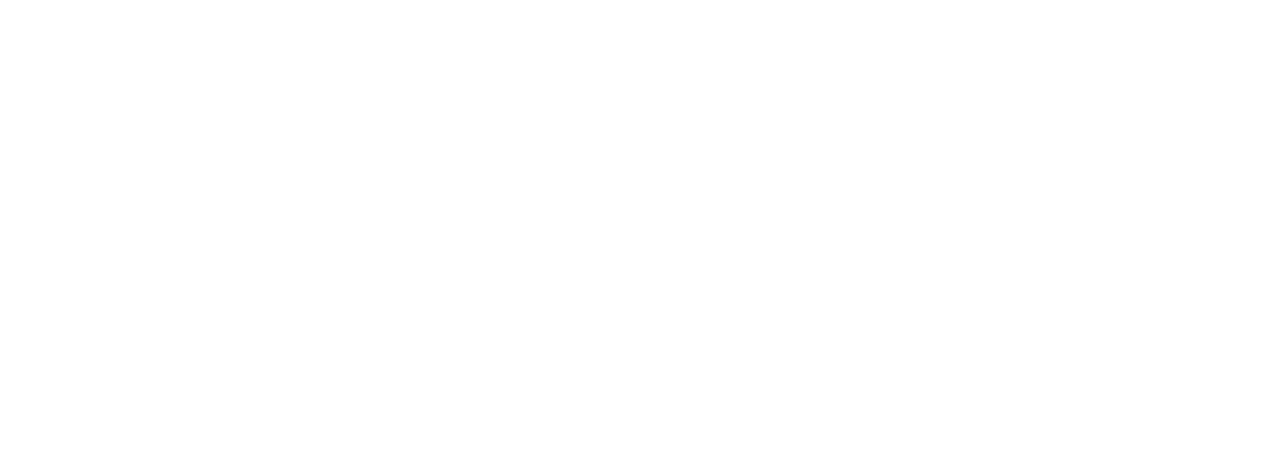
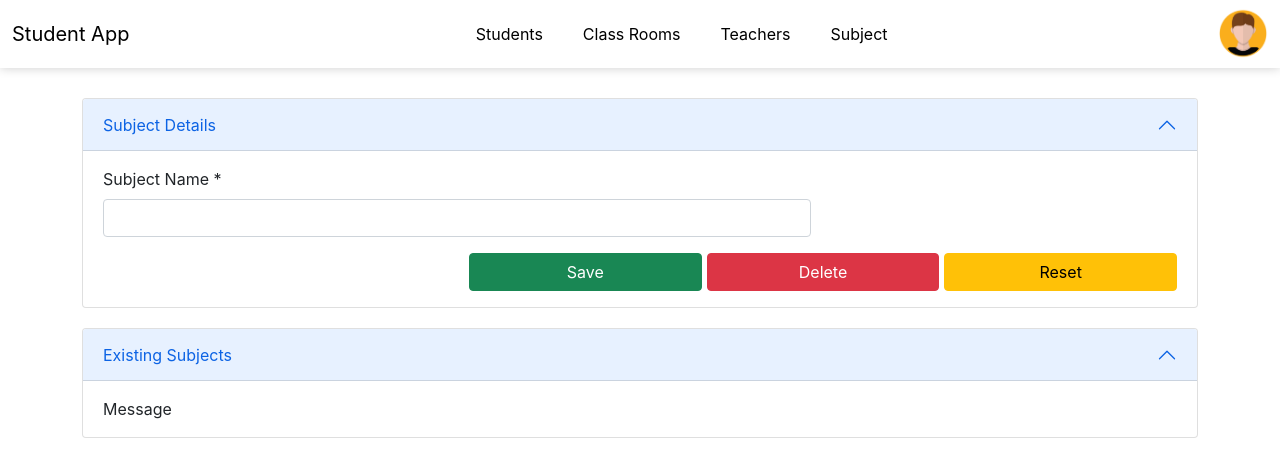
Before and after one commit to Dileepa97/react-student-app, a React (Create React App) app: page /subjects in a window 1280 px wide. Before the commit this address had no page. Shown: the top 474 px of the page. Built offline with nearby package versions, Linux system fonts and the light colour scheme.

Commit message:
Add Subject page and related components

```diff
--- a/src/App.js
+++ b/src/App.js
@@ -4,6 +4,7 @@
 import Student from "./pages/student/Student";
 import ClassRoom from "./pages/classRoom/ClassRoom";
 import Teacher from "./pages/teacher/Teacher";
+import Subject from "./pages/subject/Subject";
 
 function App() {
   return (
@@ -13,6 +14,7 @@
           <Route path="students" element={<Student />} />
           <Route path="class-rooms" element={<ClassRoom />} />
           <Route path="teachers" element={<Teacher />} />
+          <Route path="subjects" element={<Subject />} />
         </Route>
       </Routes>
     </BrowserRouter>
--- a/src/components/layout/MenuBar.js
+++ b/src/components/layout/MenuBar.js
@@ -38,6 +38,12 @@
               <NavItem className="nav-item">Teachers</NavItem>
             </Nav>
           </Link>
+
+          <Link to="/subjects">
+            <Nav navbar>
+              <NavItem className="nav-item">Subject</NavItem>
+            </Nav>
+          </Link>
         </Collapse>
 
         <Nav horizontal="end" navbar>
--- /dev/null
+++ b/src/pages/subject/Subject.js
@@ -0,0 +1,18 @@
+import React from "react";
+import ContentBox from "../../components/common/ContentBox";
+import SubjectDetails from "./components/SubjectDetails";
+import "./Subject.sass";
+
+function Subject() {
+  const SubjectDetailsComponent = () => <SubjectDetails />;
+
+  return (
+    <div className="container">
+      <ContentBox title="Subject Details" child={<SubjectDetailsComponent />} />
+
+      <ContentBox title="Existing Subjects" child="Message" />
+    </div>
+  );
+}
+
+export default Subject;
--- /dev/null
+++ b/src/pages/subject/components/SubjectDetails.js
@@ -0,0 +1,37 @@
+import React from "react";
+import { Form, Row, Col, FormGroup, Label, Input, Button } from "reactstrap";
+
+function SubjectDetails() {
+  return (
+    <>
+      <Form>
+        <Row>
+          <Col md={8}>
+            <FormGroup>
+              <Label for="subjectName">Subject Name *</Label>
+              <Input id="subjectName" name="subjectName" type="text" required />
+            </FormGroup>
+          </Col>
+
+          <Col md={4}></Col>
+          <Col md={4}></Col>
+          <Col md={8}>
+            <div className="button-group-col">
+              <Button className="button" color="success">
+                Save
+              </Button>
+              <Button className="button" color="danger">
+                Delete
+              </Button>
+              <Button className="button" color="warning">
+                Reset
+              </Button>
+            </div>
+          </Col>
+        </Row>
+      </Form>
+    </>
+  );
+}
+
+export default SubjectDetails;
```
Also changed, not shown: src/pages/subject/Subject.sass (added).
